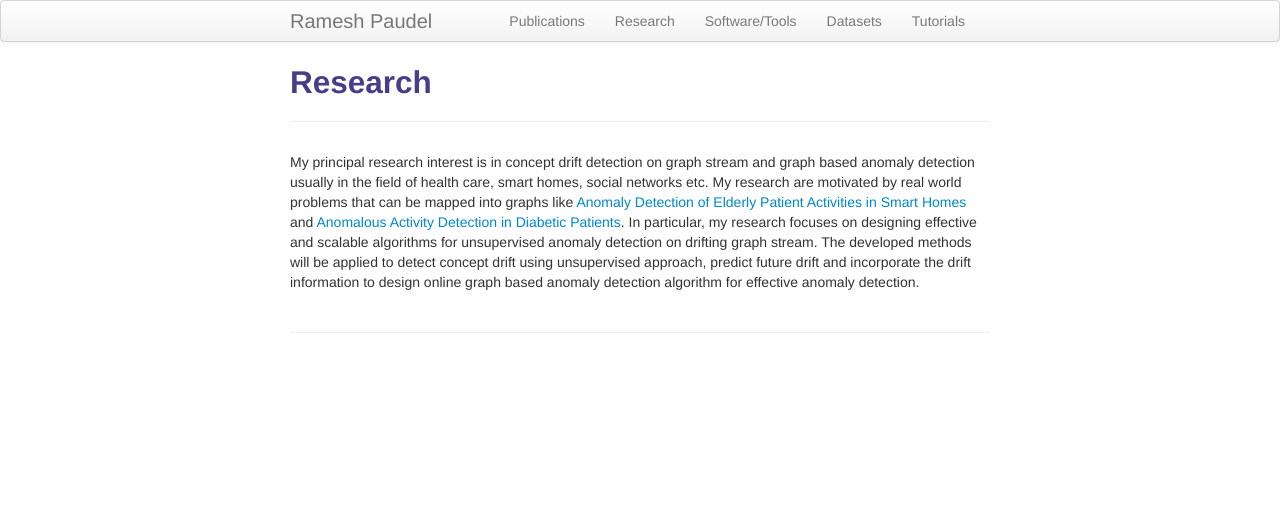
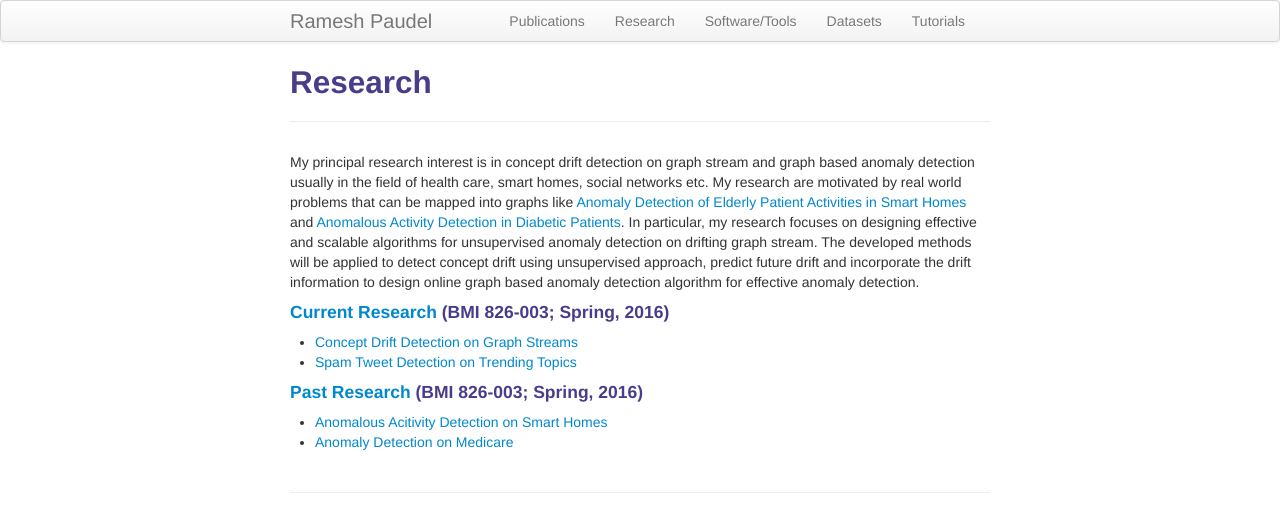
Before and after one commit to rpaudel42/rpaudel42.github.io, a Jekyll site: the page built from pages/research.md, in a window 1280 px wide. Shown: the top 532 px of the page. Built offline with Jekyll 4.4.1, drawn with Linux system fonts in a browser that asks for light colours.

Commit message:
Update research.md

```diff
--- a/pages/research.md
+++ b/pages/research.md
@@ -6,3 +6,15 @@ description: Ramesh Paudel's Research
 
 
 My principal research interest is in concept drift detection on graph stream and graph based anomaly detection usually in the field of health care, smart homes, social networks etc. My research are motivated by real world problems that can be mapped into graphs like [Anomaly Detection of Elderly Patient Activities in Smart Homes](https://csce.ucmss.com/cr/books/2018/LFS/CSREA2018/ICD8019.pdf) and [Anomalous Activity Detection in Diabetic Patients](https://aaai.org/ocs/index.php/FLAIRS/FLAIRS17/paper/view/15455/14978). In particular, my research focuses on designing effective and scalable algorithms for unsupervised anomaly detection on drifting graph stream. The developed methods will be applied to detect concept drift using unsupervised approach, predict future drift and incorporate the drift information to design online graph based anomaly detection algorithm for effective anomaly detection.
+
+
+#### [Current Research](http://kbroman.org/Tools4RR) (BMI 826-003; Spring, 2016)
+
+- [Concept Drift Detection on Graph Streams](http://kbroman.org/Tools4RR/pages/schedule.html)
+- [Spam Tweet Detection on Trending Topics](http://kbroman.org/Tools4RR/pages/resources.html)
+
+
+#### [Past Research](http://kbroman.org/Tools4RR) (BMI 826-003; Spring, 2016)
+
+- [Anomalous Acitivity Detection on Smart Homes](http://kbroman.org/Tools4RR/pages/schedule.html)
+- [Anomaly Detection on Medicare](http://kbroman.org/Tools4RR/pages/resources.html)
```
